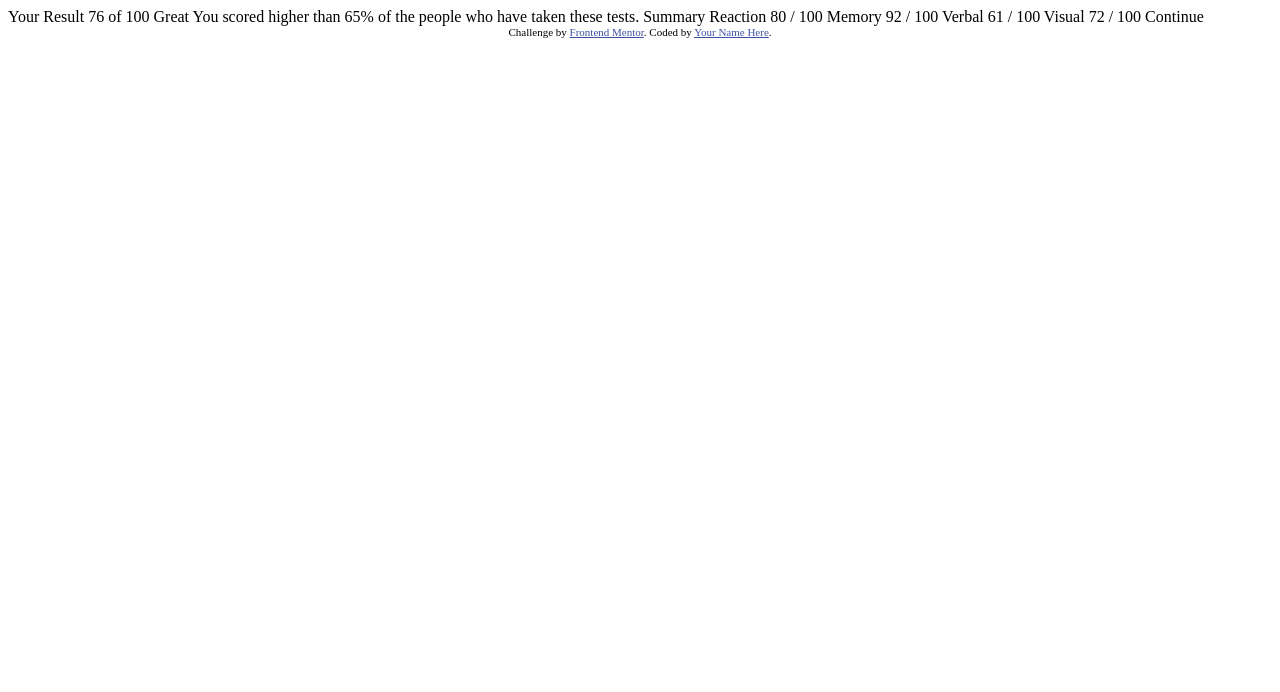
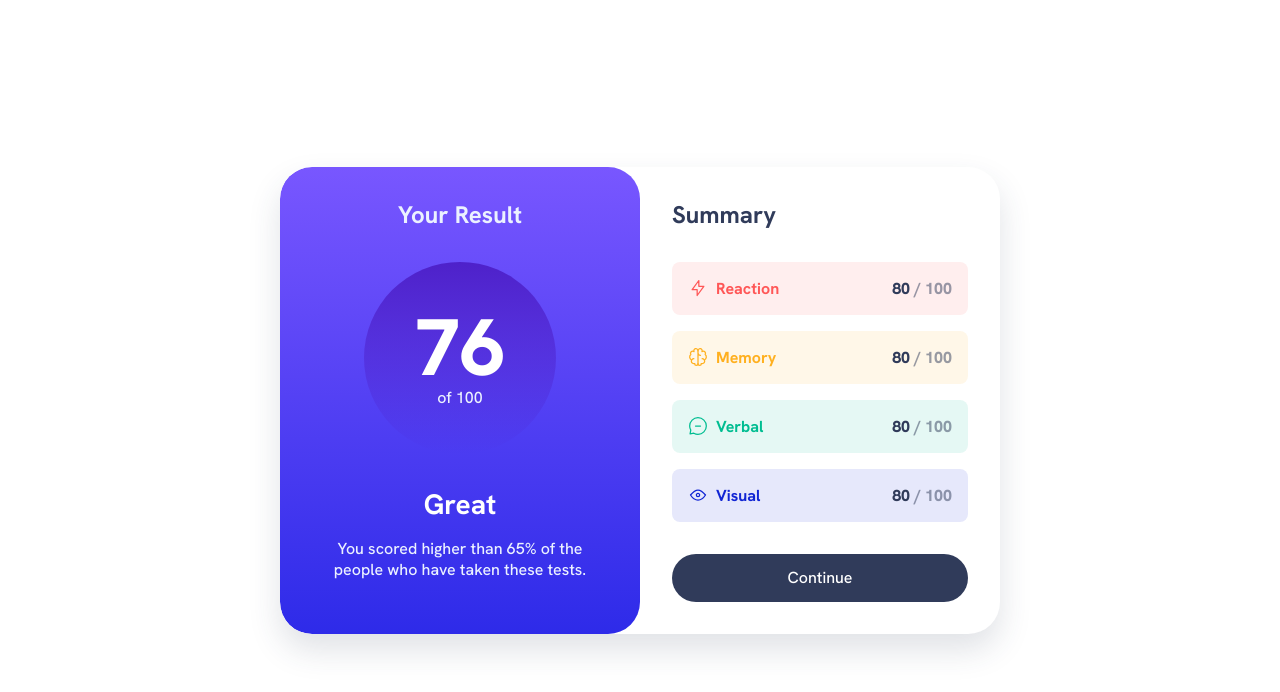
Before and after one commit to ChiragM999/Frontend-Mentor, a plain HTML site: page Level1/results-summary-component-main/index.html in a window 1280 px wide. Drawn offline with Linux system fonts and the light colour scheme.

Commit message:
Completed Result Summary Challenge (Level 1)

```diff
--- a/Level1/results-summary-component-main/index.html
+++ b/Level1/results-summary-component-main/index.html
@@ -1,22 +1,148 @@
 <!DOCTYPE html>
 <html lang="en">
 	<head>
-  <meta charset="UTF-8">
-  <meta name="viewport" content="width=device-width, initial-scale=1.0"> <!-- displays site properly based on user's device -->
+		<meta charset="UTF-8" />
+		<meta name="viewport" content="width=device-width, initial-scale=1.0" />
+		<!-- displays site properly based on user's device -->
 
-  <link rel="icon" type="image/png" sizes="32x32" href="./assets/images/favicon-32x32.png">
+		<link
+			rel="icon"
+			type="image/png"
+			sizes="32x32"
+			href="./assets/images/favicon-32x32.png"
+		/>
 
 		<title>Frontend Mentor | Results summary component</title>
 
 		<!-- Feel free to remove these styles or customise in your own stylesheet 👍 -->
-  <style>
-    .attribution { font-size: 11px; text-align: center; }
-    .attribution a { color: hsl(228, 45%, 44%); }
-  </style>
+		<link rel="stylesheet" href="styles.css" />
 	</head>
 	<body>
+		<main>
+			<div class="result-summary">
+				<div class="results grid-flow" data-spacing="large">
+					<h1 class="section-title">Your Result</h1>
+					<p class="result-score"><span>76</span> of 100</p>
+					<div class="grid-flow">
+						<p class="result-remark">Great</p>
+						<p>
+							You scored higher than 65% of the people who have taken these
+							tests.
+						</p>
+					</div>
+				</div>
+				<div class="summary grid-flow" data-spacing="large">
+					<h2 class="section-title">Summary</h2>
+					<div class="grid-flow">
+						<div class="summary-item" data-item-type="accent-1">
+							<div class="flex-group">
+								<svg
+									class="summary-icon"
+									xmlns="http://www.w3.org/2000/svg"
+									width="20"
+									height="20"
+									fill="none"
+									viewBox="0 0 20 20"
+								>
+									<path
+										stroke-linecap="round"
+										stroke-linejoin="round"
+										stroke-width="1.25"
+										d="M10.833 8.333V2.5l-6.666 9.167h5V17.5l6.666-9.167h-5Z"
+									/>
+								</svg>
+								<h3 class="summary-item-title">Reaction</h3>
+							</div>
+							<p class="summary-score"><span>80</span> / 100</p>
+						</div>
+						<div class="summary-item" data-item-type="accent-2">
+							<div class="flex-group">
+								<svg
+									class="summary-icon"
+									xmlns="http://www.w3.org/2000/svg"
+									width="20"
+									height="20"
+									fill="none"
+									viewBox="0 0 20 20"
+								>
+									<path
+										stroke-linecap="round"
+										stroke-linejoin="round"
+										stroke-width="1.25"
+										d="M5.833 11.667a2.5 2.5 0 1 0 .834 4.858"
+									/>
+									<path
+										stroke-linecap="round"
+										stroke-linejoin="round"
+										stroke-width="1.25"
+										d="M3.553 13.004a3.333 3.333 0 0 1-.728-5.53m.025-.067a2.083 2.083 0 0 1 2.983-2.824m.199.054A2.083 2.083 0 1 1 10 3.75v12.917a1.667 1.667 0 0 1-3.333 0M10 5.833a2.5 2.5 0 0 0 2.5 2.5m1.667 3.334a2.5 2.5 0 1 1-.834 4.858"
+									/>
+									<path
+										stroke-linecap="round"
+										stroke-linejoin="round"
+										stroke-width="1.25"
+										d="M16.447 13.004a3.334 3.334 0 0 0 .728-5.53m-.025-.067a2.083 2.083 0 0 0-2.983-2.824M10 3.75a2.085 2.085 0 0 1 2.538-2.033 2.084 2.084 0 0 1 1.43 2.92m-.635 12.03a1.667 1.667 0 0 1-3.333 0"
+									/>
+								</svg>
+								<h3 class="summary-item-title">Memory</h3>
+							</div>
+							<p class="summary-score"><span>80</span> / 100</p>
+						</div>
+						<div class="summary-item" data-item-type="accent-3">
+							<div class="flex-group">
+								<svg
+									class="summary-icon"
+									xmlns="http://www.w3.org/2000/svg"
+									width="20"
+									height="20"
+									fill="none"
+									viewBox="0 0 20 20"
+								>
+									<path
+										stroke-linecap="round"
+										stroke-linejoin="round"
+										stroke-width="1.25"
+										d="M7.5 10h5M10 18.333A8.333 8.333 0 1 0 1.667 10c0 1.518.406 2.942 1.115 4.167l-.699 3.75 3.75-.699A8.295 8.295 0 0 0 10 18.333Z"
+									/>
+								</svg>
+								<h3 class="summary-item-title">Verbal</h3>
+							</div>
+							<p class="summary-score"><span>80</span> / 100</p>
+						</div>
+						<div class="summary-item" data-item-type="accent-4">
+							<div class="flex-group">
+								<svg
+									class="summary-icon"
+									xmlns="http://www.w3.org/2000/svg"
+									width="20"
+									height="20"
+									fill="none"
+									viewBox="0 0 20 20"
+								>
+									<path
+										stroke-linecap="round"
+										stroke-linejoin="round"
+										stroke-width="1.25"
+										d="M10 11.667a1.667 1.667 0 1 0 0-3.334 1.667 1.667 0 0 0 0 3.334Z"
+									/>
+									<path
+										stroke-linecap="round"
+										stroke-linejoin="round"
+										stroke-width="1.25"
+										d="M17.5 10c-1.574 2.492-4.402 5-7.5 5s-5.926-2.508-7.5-5C4.416 7.632 6.66 5 10 5s5.584 2.632 7.5 5Z"
+									/>
+								</svg>
+								<h3 class="summary-item-title">Visual</h3>
+							</div>
+							<p class="summary-score"><span>80</span> / 100</p>
+						</div>
+					</div>
+					<button class="button">Continue</button>
+				</div>
+			</div>
+		</main>
 
-  Your Result
+		<!-- Your Result
   76
   of 100
 
@@ -38,10 +164,6 @@
   72 / 100
 
   Continue
-
-  <div class="attribution">
-    Challenge by <a href="https://www.frontendmentor.io?ref=challenge" target="_blank">Frontend Mentor</a>.
-    Coded by <a href="#">Your Name Here</a>.
-  </div>
+   -->
 	</body>
 </html>
--- /dev/null
+++ b/Level1/results-summary-component-main/styles.css
@@ -0,0 +1,207 @@
+@import url('https://fonts.googleapis.com/css2?family=Hanken+Grotesk:wght@500;700;800&display=swap');
+
+:root {
+	--accent-1: 0, 100%, 67%;
+	--accent-2: 39, 100%, 56%;
+	--accent-3: 166, 100%, 37%;
+	--accent-4: 234, 85%, 45%;
+
+	--grad-slate-blue: hsl(252, 100%, 67%);
+	--grad-royal-blue: hsl(241, 81%, 54%);
+	--grad-violet-blue: hsla(256, 72%, 46%, 1);
+	--grad-persian-blue: hsla(241, 72%, 46%, 0);
+
+	--neutral-white: hsl(0, 0%, 100%);
+	--neutral-pale-blue: hsl(221, 100%, 96%);
+	--neutral-lavender: hsl(241, 100%, 89%);
+	--neutral-gray-blue: hsl(224, 30%, 27%);
+
+	--gradient-primary: linear-gradient(
+		var(--grad-slate-blue),
+		var(--grad-royal-blue)
+	);
+
+	--gradient-secondary: linear-gradient(
+		var(--grad-violet-blue),
+		var(--grad-persian-blue)
+	);
+
+	--fw-regular: 500;
+	--fw-bold: 700;
+	--fw-black: 800;
+
+	--fs-400: 1.125rem;
+	--fs-500: 1.25rem;
+	--fs-600: 1.5rem;
+	--fs-700: 1.75rem;
+	--fs-800: 2rem;
+	--fs-900: 5rem;
+}
+
+*,
+*::after,
+*::before {
+	margin: 0;
+	padding: 0;
+	box-sizing: border-box;
+
+	font: inherit;
+}
+
+svg {
+	display: block;
+	max-width: 100%;
+}
+
+body {
+	font-family: 'Hanken Grotesk', sans-serif;
+	color: var(--neutral-gray-blue);
+}
+
+@media (min-width: 38em) {
+	body {
+		min-height: 100dvh;
+		display: grid;
+		place-items: center;
+	}
+}
+
+.grid-flow {
+	display: grid;
+	align-content: start;
+	gap: 1rem;
+}
+
+.grid-flow[data-spacing='large'] {
+	gap: 2rem;
+}
+
+.flex-group {
+	display: flex;
+	align-items: center;
+	gap: 0.5rem;
+	flex-wrap: wrap;
+}
+
+.section-title {
+	font-weight: var(--fw-bold);
+	font-size: var(--fs-600);
+}
+
+.button {
+	color: var(--neutral-white);
+	line-height: 1;
+	background-color: var(--neutral-gray-blue);
+	padding: 1rem 2rem;
+	border: 0;
+	border-radius: 1000px;
+	cursor: pointer;
+}
+
+.button:hover,
+.button:focus-visible {
+	background: var(--gradient-primary);
+}
+
+.result-summary {
+	max-width: 45rem;
+	display: grid;
+}
+
+@media (min-width: 38em) {
+	.result-summary {
+		margin-inline: 1rem;
+
+		grid-template-columns: 1fr 1fr;
+		border-radius: 2rem;
+		overflow: hidden;
+		box-shadow: 0 1rem 2rem hsl(224, 30%, 27%, 0.15);
+	}
+}
+
+.results {
+	color: var(--neutral-pale-blue);
+	text-align: center;
+	background: var(--gradient-primary);
+
+	border-radius: 0 0 2rem 2rem;
+}
+
+@media (min-width: 38em) {
+	.results {
+		border-radius: 2rem;
+	}
+}
+
+.results,
+.summary {
+	padding: 2rem;
+}
+
+.result-score {
+	width: 12rem;
+	margin-inline: auto;
+	background: var(--gradient-secondary);
+	aspect-ratio: 1/1;
+	border-radius: 50%;
+
+	display: grid;
+	place-content: center;
+}
+
+.result-score span {
+	display: block;
+	font-size: var(--fs-900);
+	font-weight: var(--fw-black);
+	line-height: 1;
+	color: var(--neutral-white);
+}
+
+.result-remark {
+	color: var(--neutral-white);
+	font-size: var(--fs-700);
+	font-weight: var(--fw-bold);
+}
+
+.summary-item {
+	display: flex;
+	justify-content: space-between;
+	align-items: center;
+	padding: 1rem;
+	border-radius: 0.5rem;
+
+	background-color: hsl(var(--item-color), 0.1);
+}
+
+.summary-item-title {
+	color: hsl(var(--item-color));
+	font-weight: var(--fw-bold);
+}
+
+.summary-item svg {
+	stroke: hsl(var(--item-color));
+}
+
+.summary-item[data-item-type='accent-1'] {
+	--item-color: var(--accent-1);
+}
+
+.summary-item[data-item-type='accent-2'] {
+	--item-color: var(--accent-2);
+}
+
+.summary-item[data-item-type='accent-3'] {
+	--item-color: var(--accent-3);
+}
+
+.summary-item[data-item-type='accent-4'] {
+	--item-color: var(--accent-4);
+}
+
+.summary-score {
+	font-weight: var(--fw-black);
+	color: hsl(224, 30%, 27%, 50%);
+}
+.summary-score span {
+	color: hsl(224, 30%, 27%);
+}
```
Also changed, not shown: 2 other files. Lines whose indentation alone changed are shown as unchanged.
